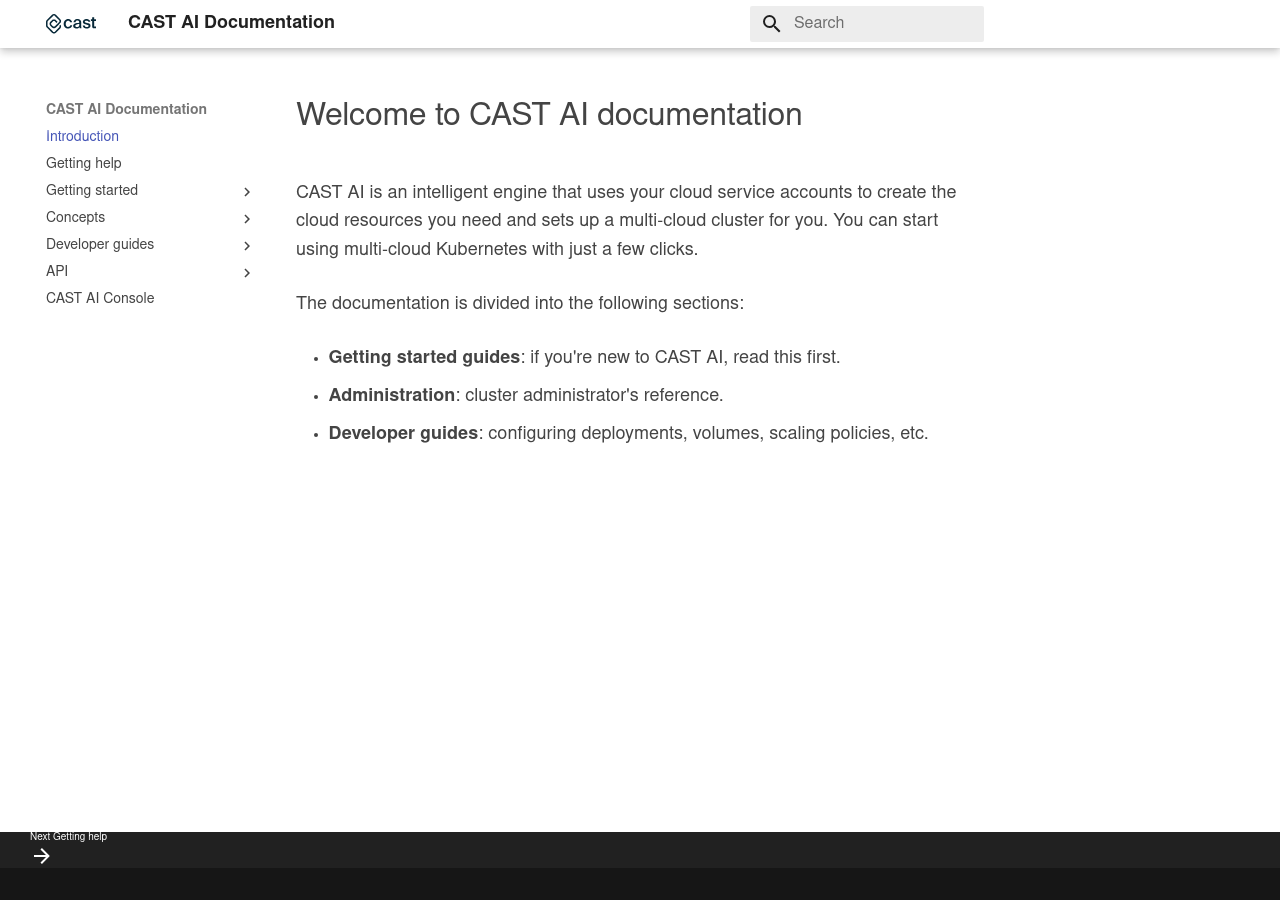
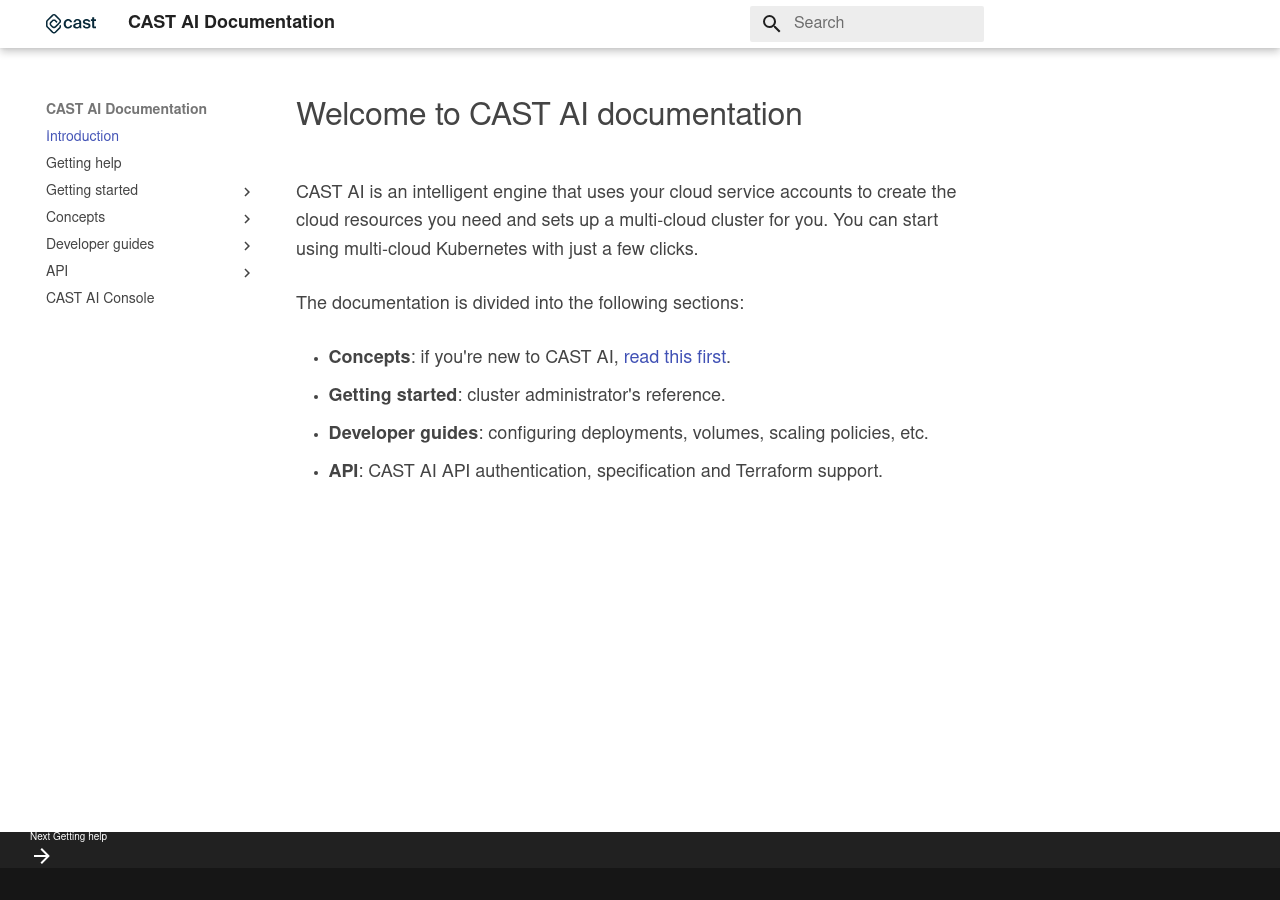
Before and after one commit to castai/docs, an MkDocs documentation site: the page built from docs/index.md, in a window 1280 px wide. Built offline with MkDocs 1.6.1 and Material for MkDocs 9.7.7, drawn with Linux system fonts in a browser that asks for light colours; some web fonts are replaced.

Commit message:
Update index.md
* Added a link to How it works page for further reading. Isn't obvious where to find it in a glance.
* Changed some words to reflect navigation changes.
* Added description for API navigation as it's a way to see the good things you can expect (e.g. Terraform)

P.S. I'd argue that navigation should have concepts above the getting started as it was earlier, didn't notice in my previous change.

```diff
--- a/docs/index.md
+++ b/docs/index.md
@@ -5,6 +5,7 @@
 
 The documentation is divided into the following sections:
 
-* **Getting started guides**: if you're new to CAST AI, read this first.
-* **Administration**: cluster administrator's reference.
+* **Concepts**: if you're new to CAST AI, [read this first](concepts/how-it-works.md).
+* **Getting started**: cluster administrator's reference.
 * **Developer guides**: configuring deployments, volumes, scaling policies, etc.
+* **API**: CAST AI API authentication, specification and Terraform support.
```
